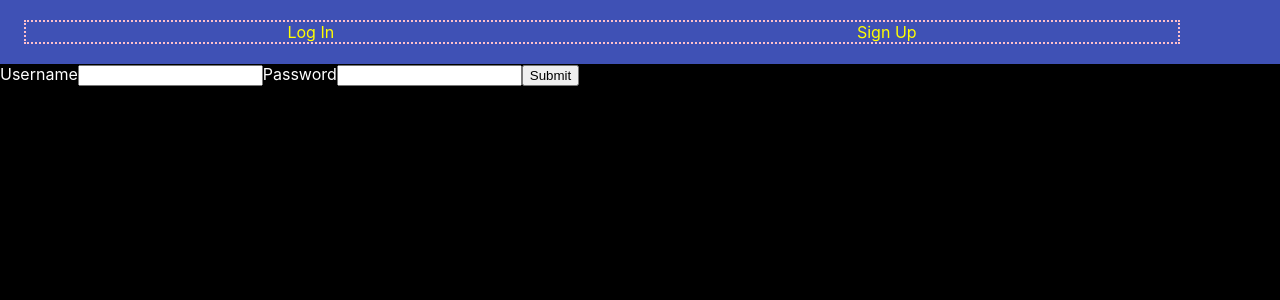
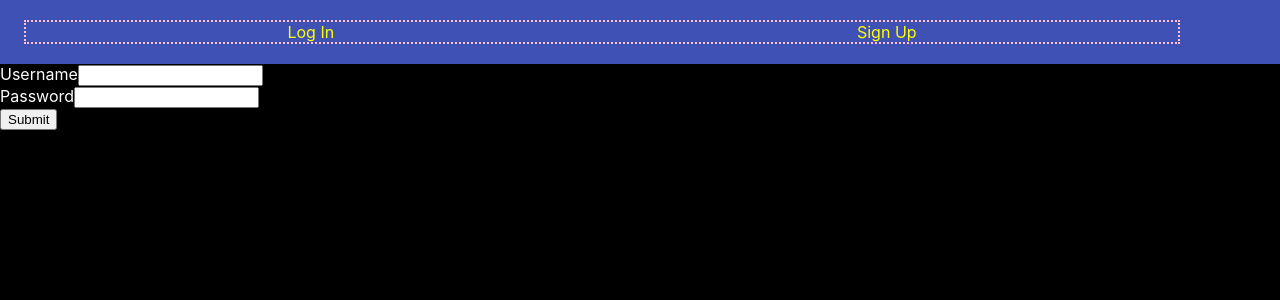
Before and after one commit to SeanDez/callTrackVoipFrontEnd, a React (Create React App) app: page / in a window 1280 px wide. Shown: the top 300 px of the page. Built offline with nearby package versions, Linux system fonts and the light colour scheme.

Commit message:
add form logging

```diff
--- a/src/visitorView/LoginView.tsx
+++ b/src/visitorView/LoginView.tsx
@@ -1,4 +1,4 @@
-import React, { useState } from 'react';
+import React, { useState, useEffect } from 'react';
 import 'isomorphic-fetch';
 import dotenv from 'dotenv';
 
@@ -31,19 +31,31 @@ async function handleSubmit(event: any, userName: string, password: string) {
   submitLoginInfo(userName, password);
 }
 
-
 export default (props: PropsShape) => {
   const [localUserName, setLocalUserName] = useState('');
   const [localPassword, setLocalPassword] = useState('');
 
+  // log every state change to the console
+  useEffect(() => {
+    console.log(localUserName);
+  }, [localUserName]);
+
+  useEffect(() => {
+    console.log(localPassword)
+  }, [localPassword]);
+
   return (
     <div>
       <form>
-        <label>Username</label>
-        <input type='text' value={localUserName} onChange={e => setLocalUserName(e.target.value)} />
+        <div>
+          <label>Username</label>
+          <input type='text' value={localUserName} onChange={e => setLocalUserName(e.target.value)} />
+        </div>
 
-        <label>Password</label>
-        <input type='password' value={localPassword} onChange={e => setLocalPassword(e.target.value)} />
+        <div>
+          <label>Password</label>
+          <input type='password' value={localPassword} onChange={e => setLocalPassword(e.target.value)} />
+        </div>
 
         <button
           onClick={e => handleSubmit(e, localUserName, localPassword) }
```
